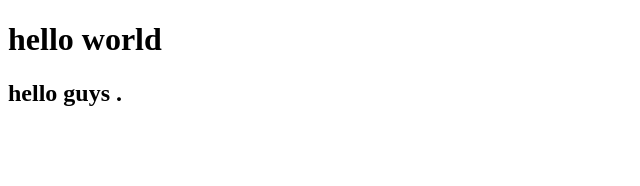
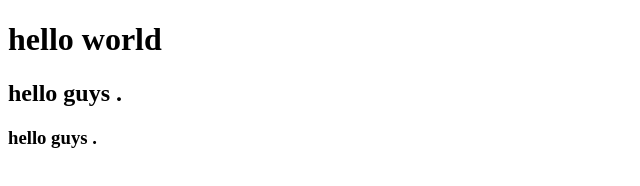
Before and after one commit to dandevenkataarunkarthik-cpu/arun-karthik, a plain HTML site: page index.html in a window 1280 px wide. Shown: the whole page, without its empty margins (0-640 px from the left). Drawn offline with Linux system fonts and the light colour scheme.

Commit message:
Update index.html

```diff
--- a/index.html
+++ b/index.html
@@ -8,5 +8,6 @@
 <body>
     <h1>hello world</h1>
     <h2>hello guys .<h2>
+    <h3>hello guys .</h3>
 </body>
 </html>
```
